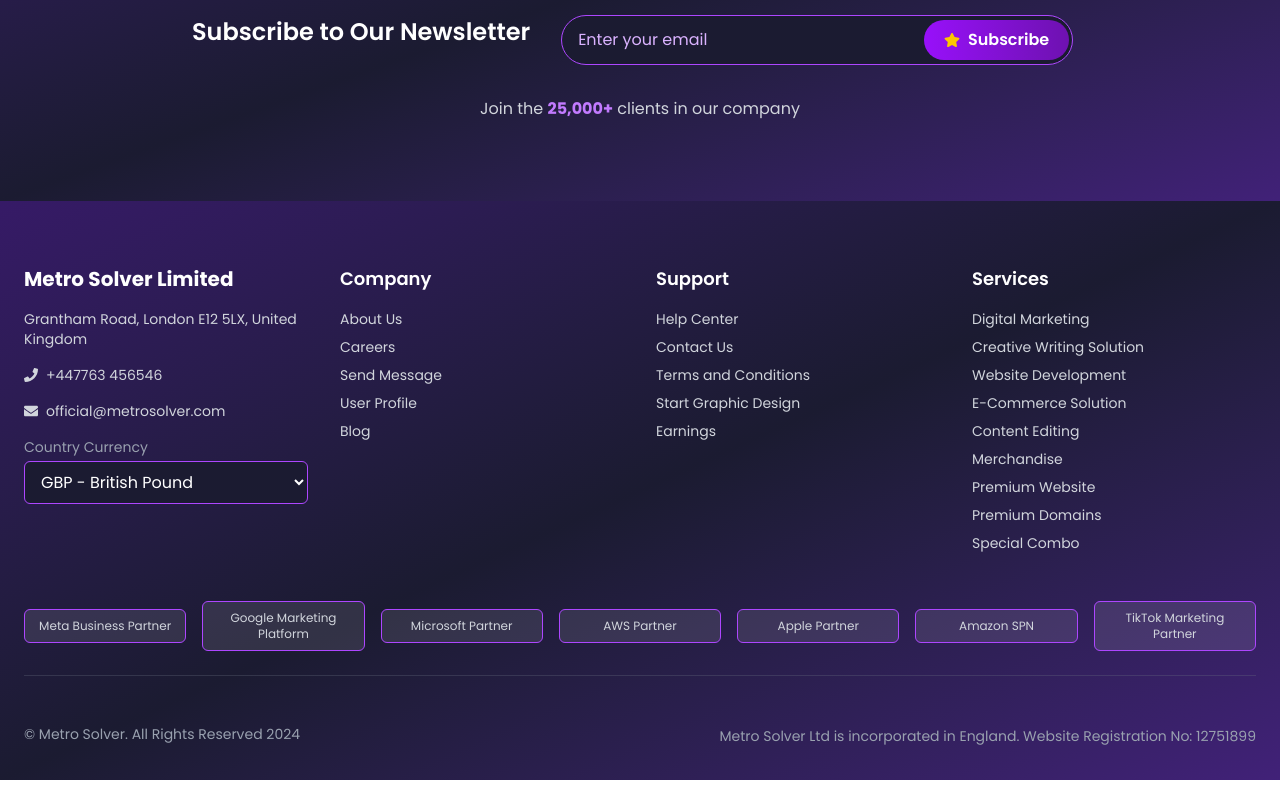
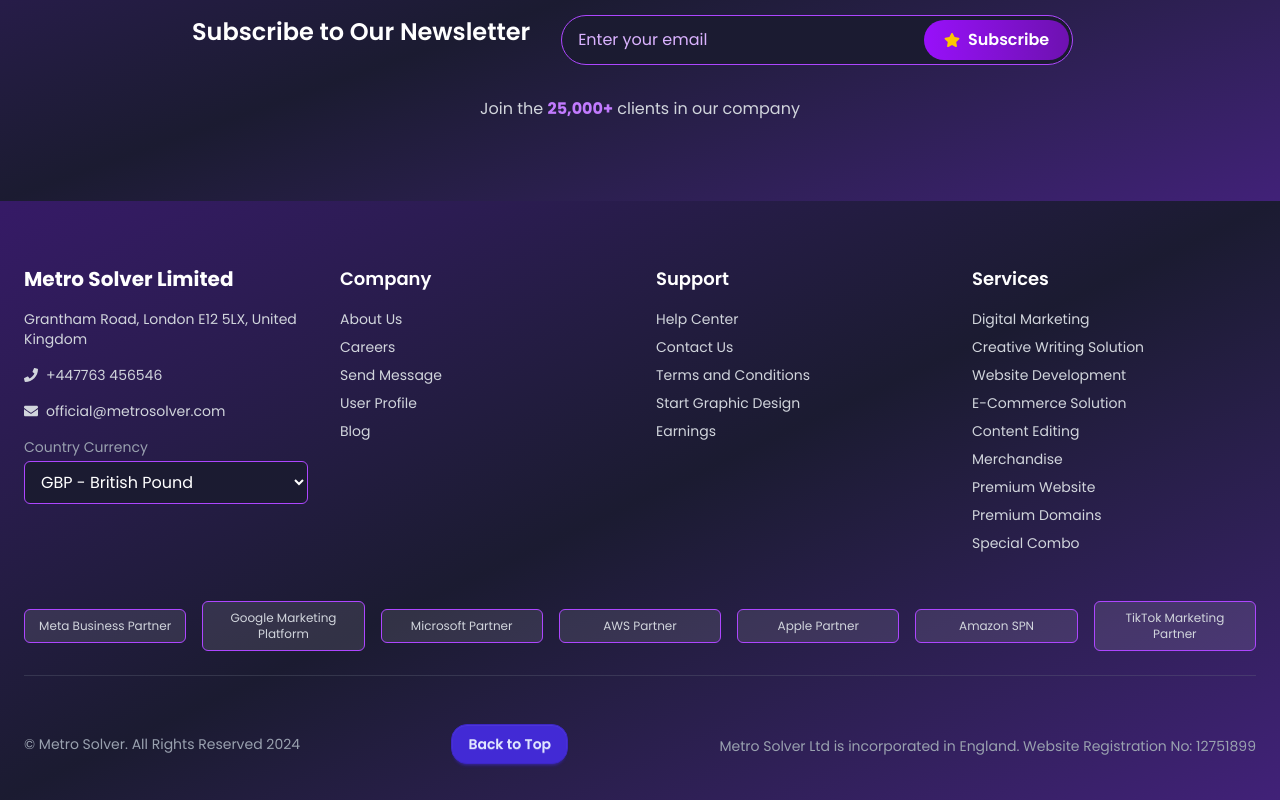
Before and after one commit to ChakmaShantunu/metro-solver-task, a Next.js app: page / in a window 1280 px wide. Shown: the part 9975-10775 px from the top of the page. Built offline with nearby package versions, Linux system fonts and the light colour scheme.

Commit message:
additional back to top button added

```diff
--- a/src/app/components/Footer.jsx
+++ b/src/app/components/Footer.jsx
@@ -105,6 +105,10 @@ export default function FooterSection() {
             {/* Footer Note */}
             <div className="mt-12 text-center text-sm text-gray-400 space-y-1 flex flex-col md:flex-row justify-between items-center max-w-7xl mx-auto">
                 <p>© Metro Solver. All Rights Reserved 2024</p>
+                <button className="btn btn-primary rounded-2xl" onClick={() => window.scrollTo({ top: 0, behavior: "smooth" })}>
+                    Back to Top
+                </button>
+
                 <p>Metro Solver Ltd is incorporated in England. Website Registration No: 12751899</p>
             </div>
         </motion.footer>
```
